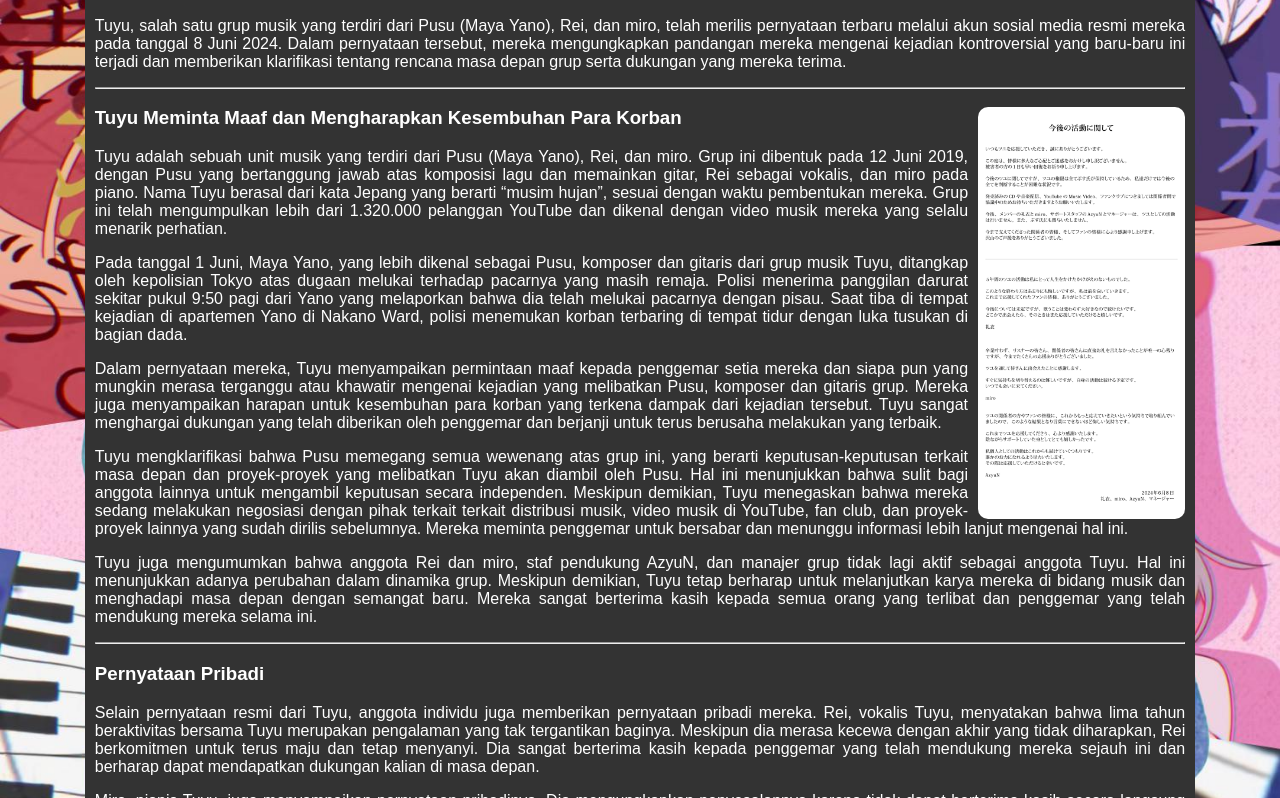
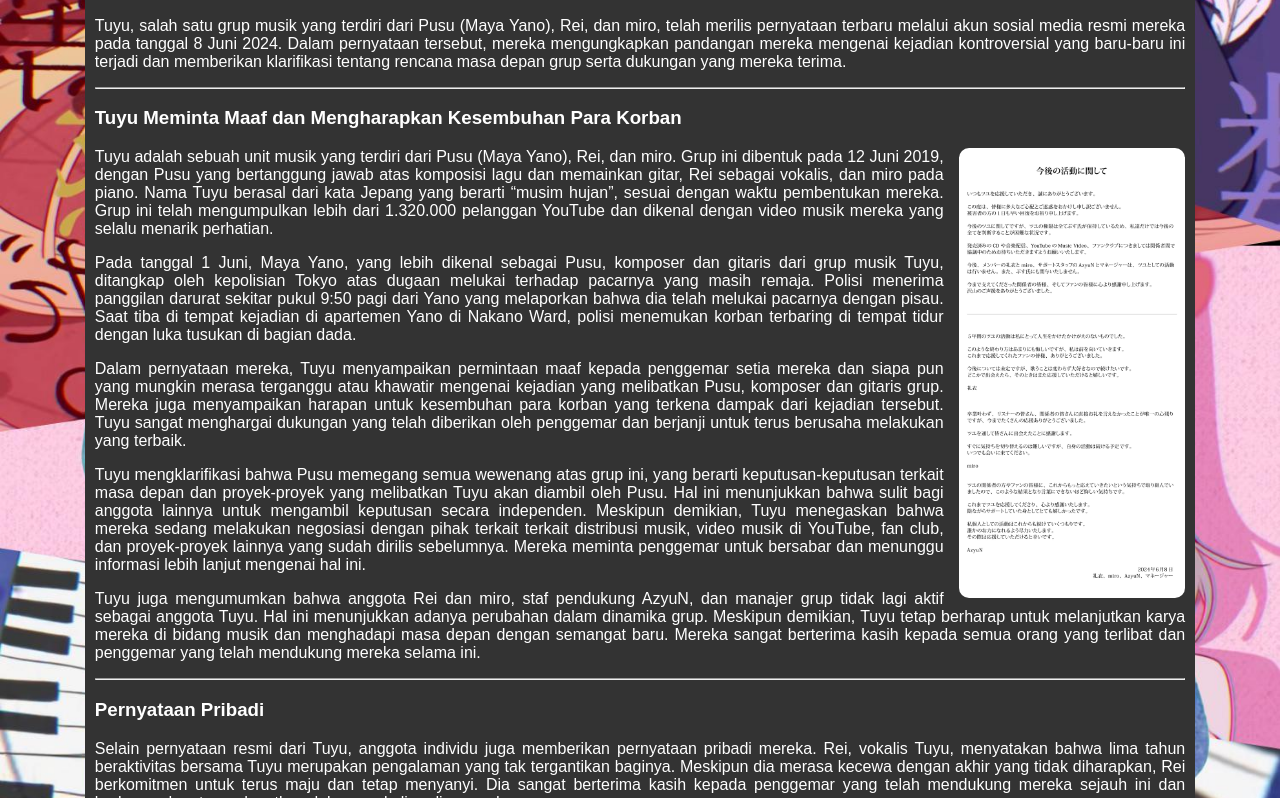
Before and after one commit to Kiru-I/Artikel, a plain HTML site: page index.html in a window 1280 px wide. Shown: the part 606-1404 px from the top of the page. Drawn offline with Linux system fonts and the light colour scheme.

Commit message:
AKHIRNYA BISA COK

```diff
--- a/index.html
+++ b/index.html
@@ -2,6 +2,7 @@
 <html lang="en">
 <head>
     <meta charset="UTF-8">
+    <meta name="viewport" content="width=device-width, initial-scale=1.0">
     <title>Document</title>
     <link rel="stylesheet" href="style.css">
 </head>
@@ -13,7 +14,8 @@
     <img src="tuyu.jpg" class="img">
     <p>Tuyu, salah satu grup musik yang terdiri dari Pusu (Maya Yano), Rei, dan miro, telah merilis pernyataan terbaru melalui akun sosial media resmi mereka pada tanggal 8 Juni 2024. Dalam pernyataan tersebut, mereka mengungkapkan pandangan mereka mengenai kejadian kontroversial yang baru-baru ini terjadi dan memberikan klarifikasi tentang rencana masa depan grup serta dukungan yang mereka terima.</p>
         <hr>
-    <h3>Tuyu Meminta Maaf dan Mengharapkan Kesembuhan Para Korban <img src="tuyu.jpeg" class="imgtext"></h3>
+    <h3>Tuyu Meminta Maaf dan Mengharapkan Kesembuhan Para Korban </h3>
+    <img src="tuyu.jpeg" class="imgtext">
     <p>Tuyu adalah sebuah unit musik yang terdiri dari Pusu (Maya Yano), Rei, dan miro. Grup ini dibentuk pada 12 Juni 2019, dengan Pusu yang bertanggung jawab atas komposisi lagu dan memainkan gitar, Rei sebagai vokalis, dan miro pada piano. Nama Tuyu berasal dari kata Jepang yang berarti “musim hujan”, sesuai dengan waktu pembentukan mereka. Grup ini telah mengumpulkan lebih dari 1.320.000 pelanggan YouTube dan dikenal dengan video musik mereka yang selalu menarik perhatian.</p>
     <p>Pada tanggal 1 Juni, Maya Yano, yang lebih dikenal sebagai Pusu, komposer dan gitaris dari grup musik Tuyu, ditangkap oleh kepolisian Tokyo atas dugaan melukai terhadap pacarnya yang masih remaja. Polisi menerima panggilan darurat sekitar pukul 9:50 pagi dari Yano yang melaporkan bahwa dia telah melukai pacarnya dengan pisau. Saat tiba di tempat kejadian di apartemen Yano di Nakano Ward, polisi menemukan korban terbaring di tempat tidur dengan luka tusukan di bagian dada.</p>
     <p>Dalam pernyataan mereka, Tuyu menyampaikan permintaan maaf kepada penggemar setia mereka dan siapa pun yang mungkin merasa terganggu atau khawatir mengenai kejadian yang melibatkan Pusu, komposer dan gitaris grup. Mereka juga menyampaikan harapan untuk kesembuhan para korban yang terkena dampak dari kejadian tersebut. Tuyu sangat menghargai dukungan yang telah diberikan oleh penggemar dan berjanji untuk terus berusaha melakukan yang terbaik.    </p>
--- a/style.css
+++ b/style.css
@@ -16,16 +16,6 @@ body {
     border: 1px solid white;
     border-radius: 10px;
 }
-
-.imgtext {
-    float: right;
-    width: 19%;
-    max-width: 90%; /* Adjust the max width */
-    height: auto;
-    border-radius: 10px; /* Center the image */
-    margin-left: 10px;
-}
-
 .opening {
     width: auto;
     height: auto;
@@ -37,12 +27,19 @@ body {
     padding: 10px;
     font-family: Arial, Helvetica, sans-serif;
 }
-
-@media (max-width: 768px) {
+.imgtext {
+    position: static;
+    float: right;
+    margin-left: 15px;
+    width: auto;
+    height: 450px;
+    border-radius: 10px;
+}
+@media (max-width: 20px) {
     .imgtext {
-        max-width: 100%;
+        width: 100%;
+        height: auto;
         float: none;
         margin-left: 0;
-        margin-top: 10px;
     }
 }
```
